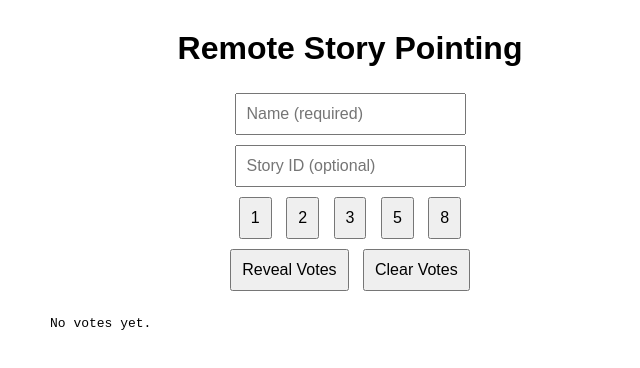
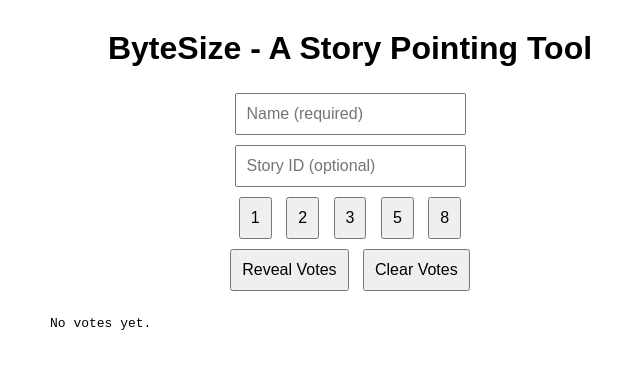
Before and after one commit to davidpetras/Story-Pointing-Tool, a website: page public/index.html in a window 1280 px wide. Shown: the whole page, without its empty margins (290-930 px from the left). Drawn offline with Linux system fonts and the light colour scheme.

Commit message:
Update index.html
changed header

```diff
--- a/public/index.html
+++ b/public/index.html
@@ -10,7 +10,7 @@
   </style>
 </head>
 <body>
-  <h1>Remote Story Pointing</h1>
+  <h1>ByteSize - A Story Pointing Tool</h1>
   <input id="name" placeholder="Name (required)" required /><br/>
   <input id="story" placeholder="Story ID (optional)" /><br/>
   <div>
```
